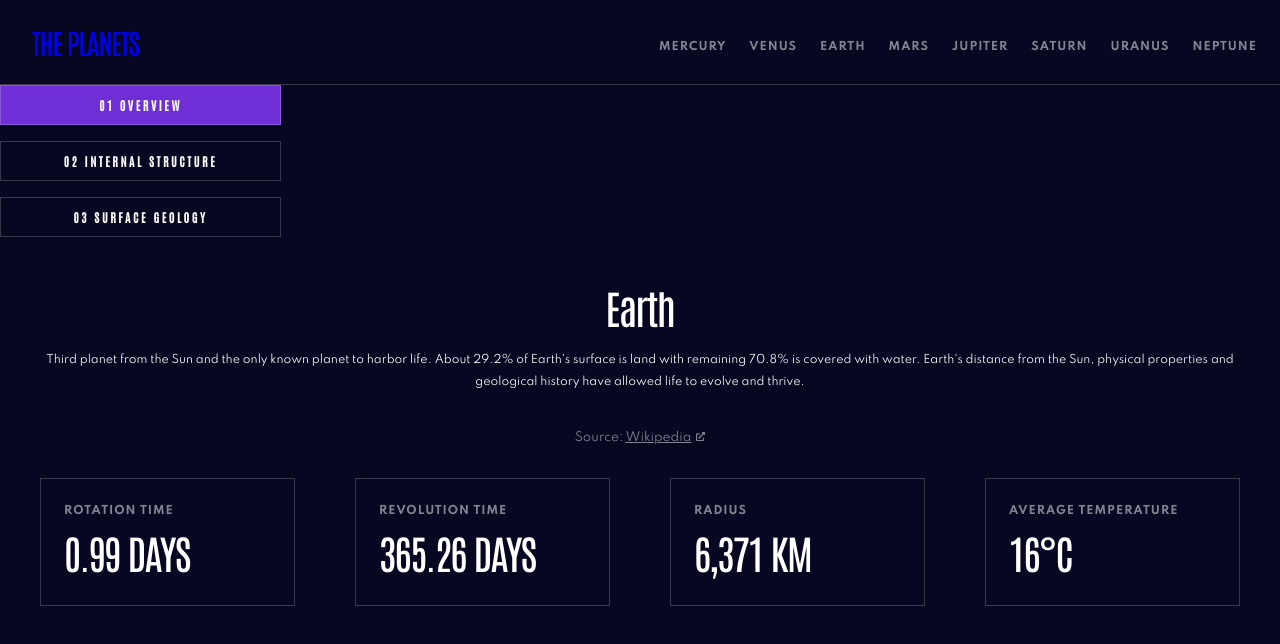
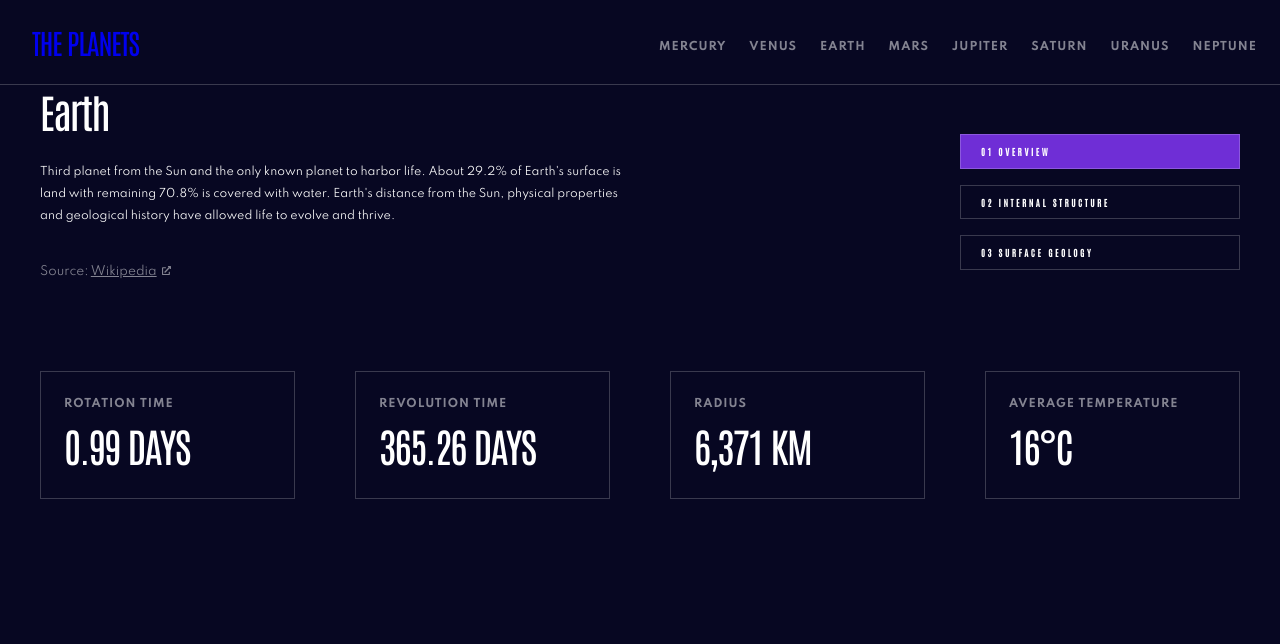
Before and after one commit to marshalldanel/planet-facts, a React (Create React App) app: page / in a window 1280 px wide. Shown: the top 644 px of the page. Built offline with nearby package versions, Linux system fonts and the light colour scheme.

Commit message:
Add tablet styles, grid for desc + buttons

```diff
--- a/src/components/Button.js
+++ b/src/components/Button.js
@@ -36,9 +36,10 @@ const StyledButton = styled.button`
     mediaQueries('tablet')`
       border: 0.1rem solid rgba(255, 255, 255, 0.2);
       height: 4rem;
-      width: 28.1rem;
+      text-align: left;
+      padding-left: 2rem;
       margin-bottom: 1.6rem;
-      font-size: 1.2rem;
+      font-size: .9rem;
       line-height: 2.5rem;
       letter-spacing: .26rem;
       :after {
--- a/src/components/Description.js
+++ b/src/components/Description.js
@@ -1,12 +1,18 @@
 import React from 'react';
 import styled from 'styled-components';
 import { FaExternalLinkAlt } from 'react-icons/fa';
+import { mediaQueries } from '../styles/mediaQueries';
 
 const StyledContainer = styled.div`
   display: flex;
   flex-flow: column nowrap;
   align-items: center;
   margin: 2.8rem 2.4rem;
+
+  ${mediaQueries('tablet')`
+    align-items: flex-start;
+    margin: 0;
+  `};
 `;
 
 const StyledInfo = styled.p`
@@ -14,6 +20,11 @@ const StyledInfo = styled.p`
   line-height: 2.2rem;
   text-align: center;
   margin: 1.6rem 0 3.2rem 0;
+
+  ${mediaQueries('tablet')`
+    margin: 2.4rem 0 3.2rem 0;
+    text-align: left;
+  `};
 `;
 
 const StyledLink = styled.a`
--- a/src/components/PlanetPage.js
+++ b/src/components/PlanetPage.js
@@ -6,15 +6,29 @@ import Description from './Description';
 import PlanetFacts from './PlanetFacts';
 import Button from './Button';
 
+const StyledGrid = styled.div`
+  ${mediaQueries('tablet')`
+    display: grid;
+    grid-template-columns: 50% 50%;
+    grid-template-rows: 25rem;
+    grid-template-areas: "description buttons";
+    margin: 0 4rem 3.6rem 4rem;
+  `};
+`;
+
 const StyledButtons = styled.div`
   display: flex;
   flex-flow: row;
   border-bottom: 0.1rem solid rgba(255, 255, 255, 0.2);
 
   ${mediaQueries('tablet')`
+    align-self: center;
     border-bottom: none;
-    display: flex;
     flex-flow: column;
+    grid-area: buttons;
+    height: 15.2rem;
+    justify-self: right;
+    width: 28rem;
   `};
 `;
 
@@ -41,7 +55,8 @@ export default function PlanetPage({ homePlanet }) {
     }, {});
 
   return (
-    <div>
+    <>
+      <StyledGrid>
         <StyledButtons>
           {views.map((view) => (
             <Button
@@ -54,12 +69,13 @@ export default function PlanetPage({ homePlanet }) {
           ))}
         </StyledButtons>
         <Description name={name} info={info} />
+      </StyledGrid>
       <PlanetFacts
         radius={radius}
         revolution={revolution}
         rotation={rotation}
         temperature={temperature}
       />
-    </div>
+    </>
   );
 }
```
Lines whose indentation alone changed are shown as unchanged.
